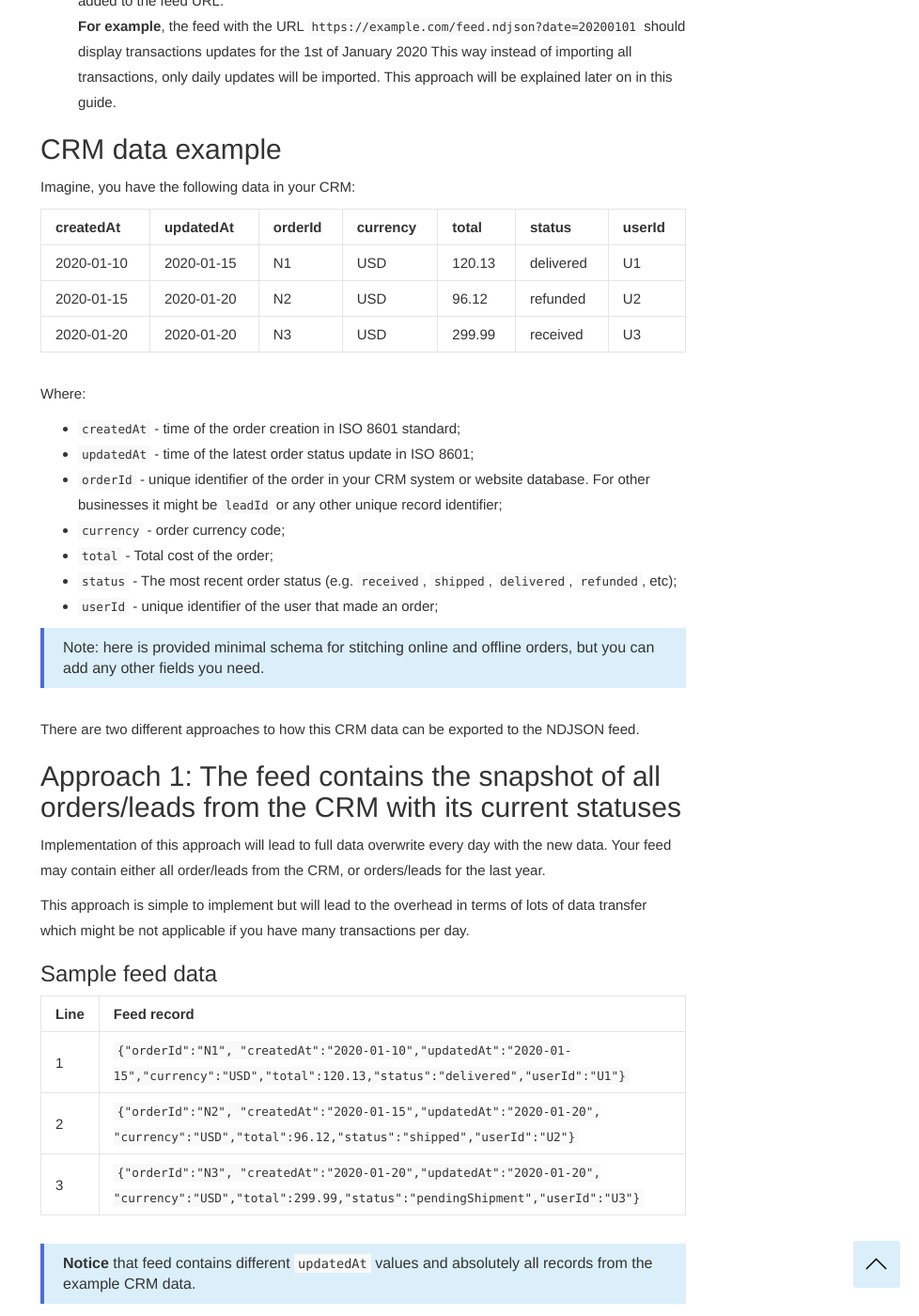
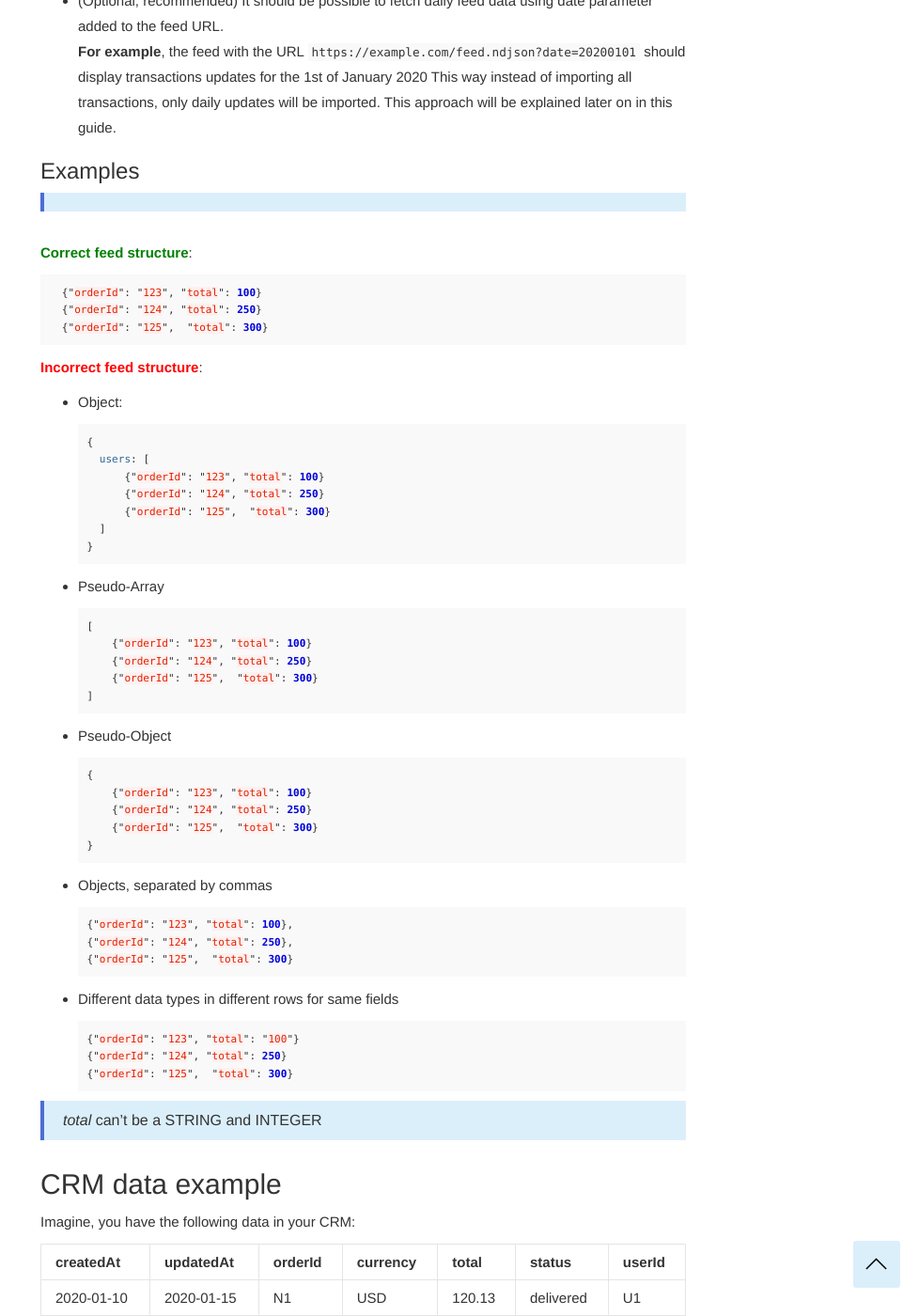
Before and after one commit to segmentstream-com/segmentstream-com.github.io, a Jekyll site: the page built from _docs/guides/json-feed-offline-data-import.md, in a window 1280 px wide and 1400 px high, scrolled down 1014 px. Shown: the whole window at 94% size, without its empty margins (302-1280 px from the left). Built offline with Jekyll 4.4.1, drawn with Linux system fonts in a browser that asks for light colours; nearby versions of some CDN libraries.

Commit message:
added good / bad examples

````diff
--- a/_docs/guides/json-feed-offline-data-import.md
+++ b/_docs/guides/json-feed-offline-data-import.md
@@ -24,6 +24,70 @@ SegmentStream can download JSON feeds and import its' content into Google BigQue
 * (Optional, recommended) It should be possible to fetch daily feed data using date parameter added to the feed URL.<br/>
 **For example**, the feed with the URL `https://example.com/feed.ndjson?date=20200101` should display transactions updates for the 1st of January 2020
 This way instead of importing all transactions, only daily updates will be imported. This approach will be explained later on in this guide.
+
+### Examples
+
+>
+
+<span style="color:green">**Correct feed structure**</span>:
+
+  ```jsx
+  {"orderId": "123", "total": 100}
+  {"orderId": "124", "total": 250}
+  {"orderId": "125",  "total": 300}
+  ```
+
+<span style="color:red">**Incorrect feed structure**</span>:
+
+* Object:
+
+  ```jsx
+  {
+    users: [
+        {"orderId": "123", "total": 100}
+        {"orderId": "124", "total": 250}
+        {"orderId": "125",  "total": 300}
+    ]
+  }
+  ```
+
+* Pseudo-Array
+
+  ```jsx
+  [
+      {"orderId": "123", "total": 100}
+      {"orderId": "124", "total": 250}
+      {"orderId": "125",  "total": 300}
+  ]
+  ```
+
+* Pseudo-Object
+
+  ```jsx
+  {
+      {"orderId": "123", "total": 100}
+      {"orderId": "124", "total": 250}
+      {"orderId": "125",  "total": 300}
+  }
+  ```
+
+* Objects, separated by commas
+
+  ```jsx
+  {"orderId": "123", "total": 100},
+  {"orderId": "124", "total": 250},
+  {"orderId": "125",  "total": 300}
+  ```
+
+* Different data types in different rows for same fields
+
+  ```jsx
+  {"orderId": "123", "total": "100"}
+  {"orderId": "124", "total": 250}
+  {"orderId": "125",  "total": 300}
+  ```
+
+> *total* can't be a STRING and INTEGER
 
 ## CRM data example
 
````
